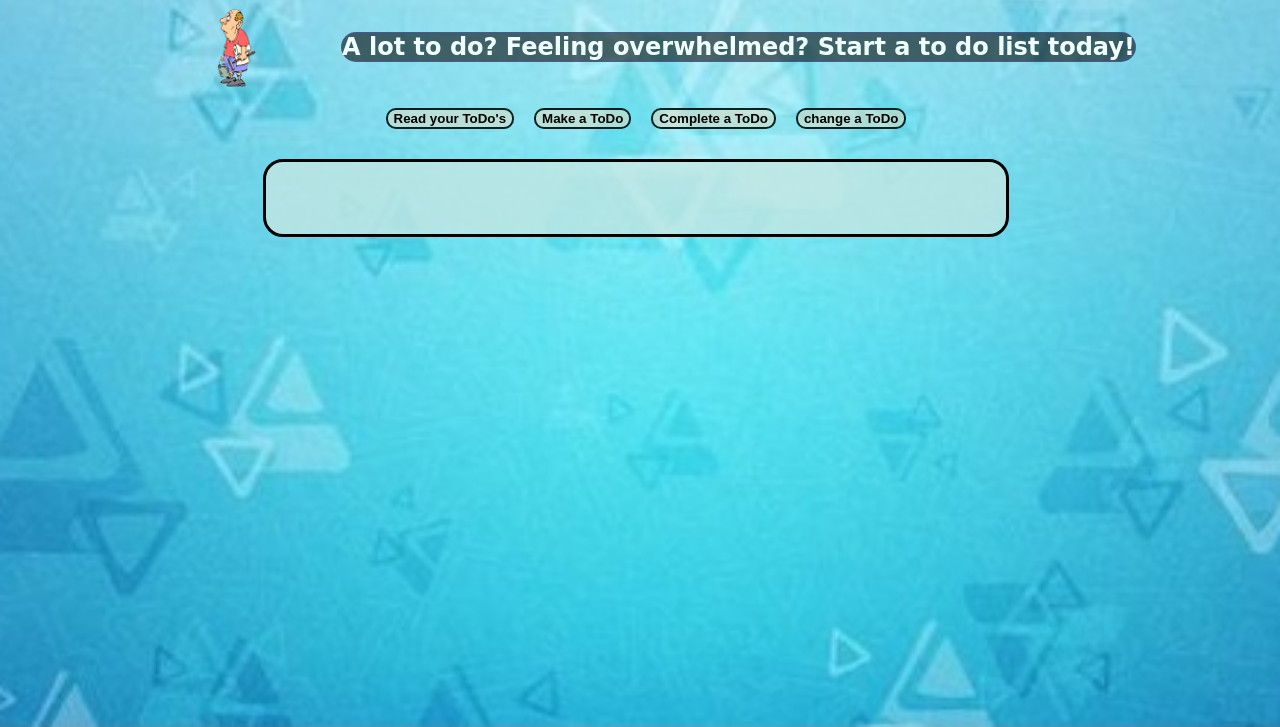
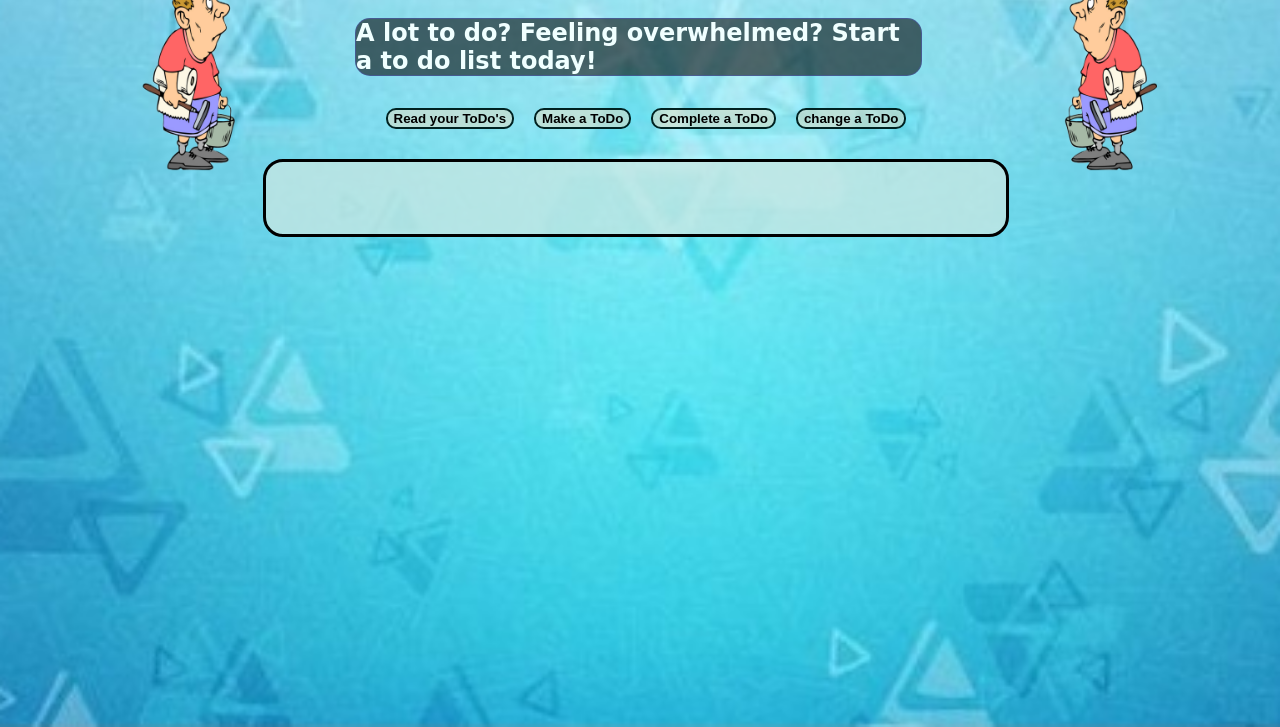
Before and after one commit to AdamDanielJones/todo-fullstack, a plain HTML site: page public/index.html in a window 1280 px wide. Shown: the part 73-800 px from the top of the page. Drawn offline with Linux system fonts and the light colour scheme; a web font is replaced by a local one.

Commit message:
adds left and right pics

```diff
--- a/public/index.html
+++ b/public/index.html
@@ -17,8 +17,9 @@
         <h1 class="header"> ToDo-Tracker </h1>
     </div>
     <div id="introContainer">
-      <img src="chores.png" width="200" height="200">
+      <img src="choresLeft.png" width="350" height="350">
       <h2 class="intro">A lot to do? Feeling overwhelmed? Start a to do list today!</h2>
+      <img src="choresRight.png" width="350" height="350">
     </div>
     <div id="buttonContainer">
         <button id="readBtn" class="todoButtons">Read your ToDo's</button>
```
Also changed, not shown: public/chores.png (deleted), public/choresLeft.png (added), public/choresRight.png (added), 1 other file.
